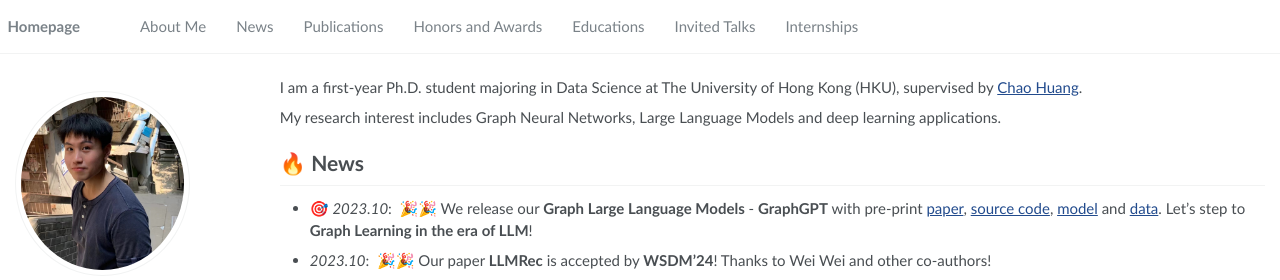
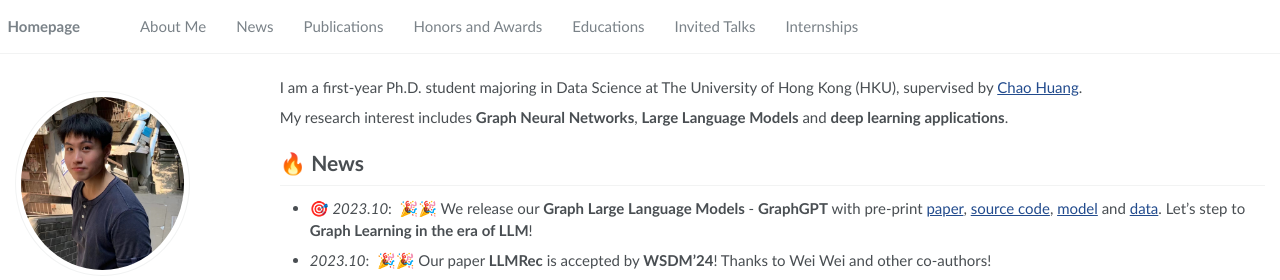
Before and after one commit to tjb-tech/tjb-tech.github.io, a Jekyll site: the page built from _pages/about.md, in a window 1280 px wide and 900 px high. Shown: the top 280 px of the window. Built offline with Jekyll 4.4.1, drawn with Linux system fonts in a browser that asks for light colours; formulas are drawn with MathJax 3; some of the changed lines change nothing that is shown.

Commit message:
fix link

```diff
--- a/_config.yml
+++ b/_config.yml
@@ -37,7 +37,7 @@
   flickr           :
   facebook         :
   foursquare       :
-  github           : "https://github.com/tjb-tech"
+  github           : "tjb-tech"
   google_plus      :
   keybase          :
   instagram        :
@@ -51,7 +51,7 @@
   stackoverflow    : # http://stackoverflow.com/users/123456/username
   steam            :
   tumblr           :
-  twitter          : "https://twitter.com/tangjiabin7"
+  twitter          : "tangjiabin7"
   vine             :
   weibo            :
   xing             :
--- a/_pages/about.md
+++ b/_pages/about.md
@@ -19,7 +19,7 @@
 
 I am a first-year Ph.D. student majoring in Data Science at The University of Hong Kong (HKU), supervised by [Chao Huang](https://sites.google.com/view/chaoh).
 
-My research interest includes Graph Neural Networks, Large Language Models and deep learning applications.
+My research interest includes **Graph Neural Networks**, **Large Language Models** and **deep learning applications**.
 
 
 # 🔥 News
```
